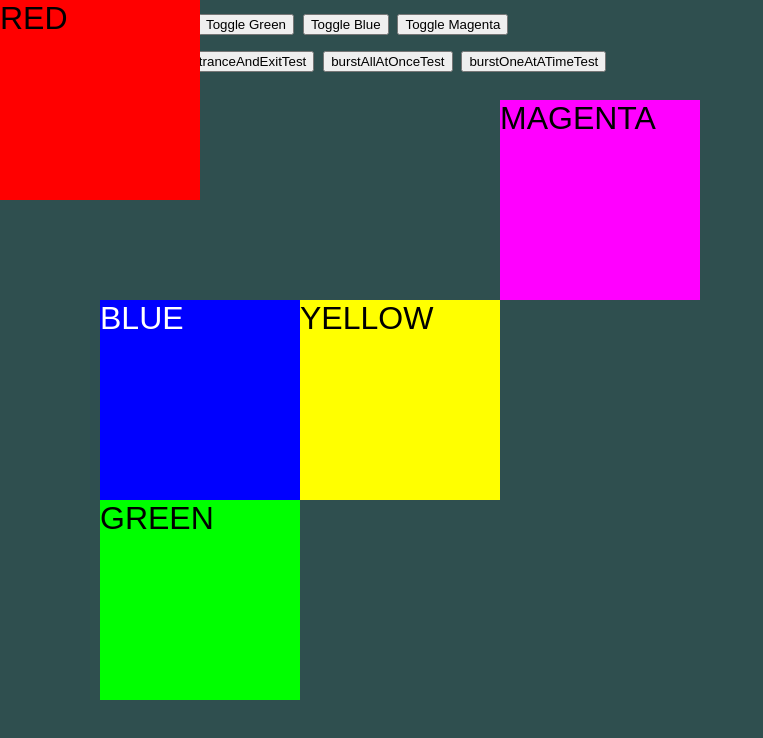
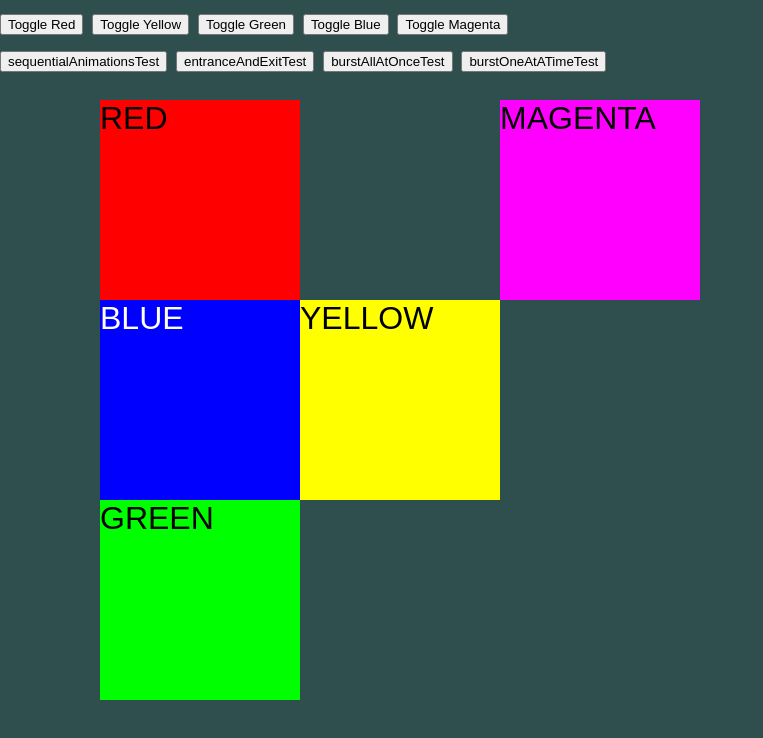
Before and after one commit to au5ton/viento, a plain HTML site: page test.html in a window 1280 px wide. Shown: the whole page, without its empty margins (0-763 px from the left). Drawn offline with Linux system fonts and the light colour scheme.

Commit message:
change back

```diff
--- a/test.html
+++ b/test.html
@@ -37,8 +37,8 @@
 
             #red {
                 position: absolute;
-                top: 0px;
-                left: 0px;
+                top: 100px;
+                left: 100px;
                 display: block;
                 background-color: red;
             }
```
